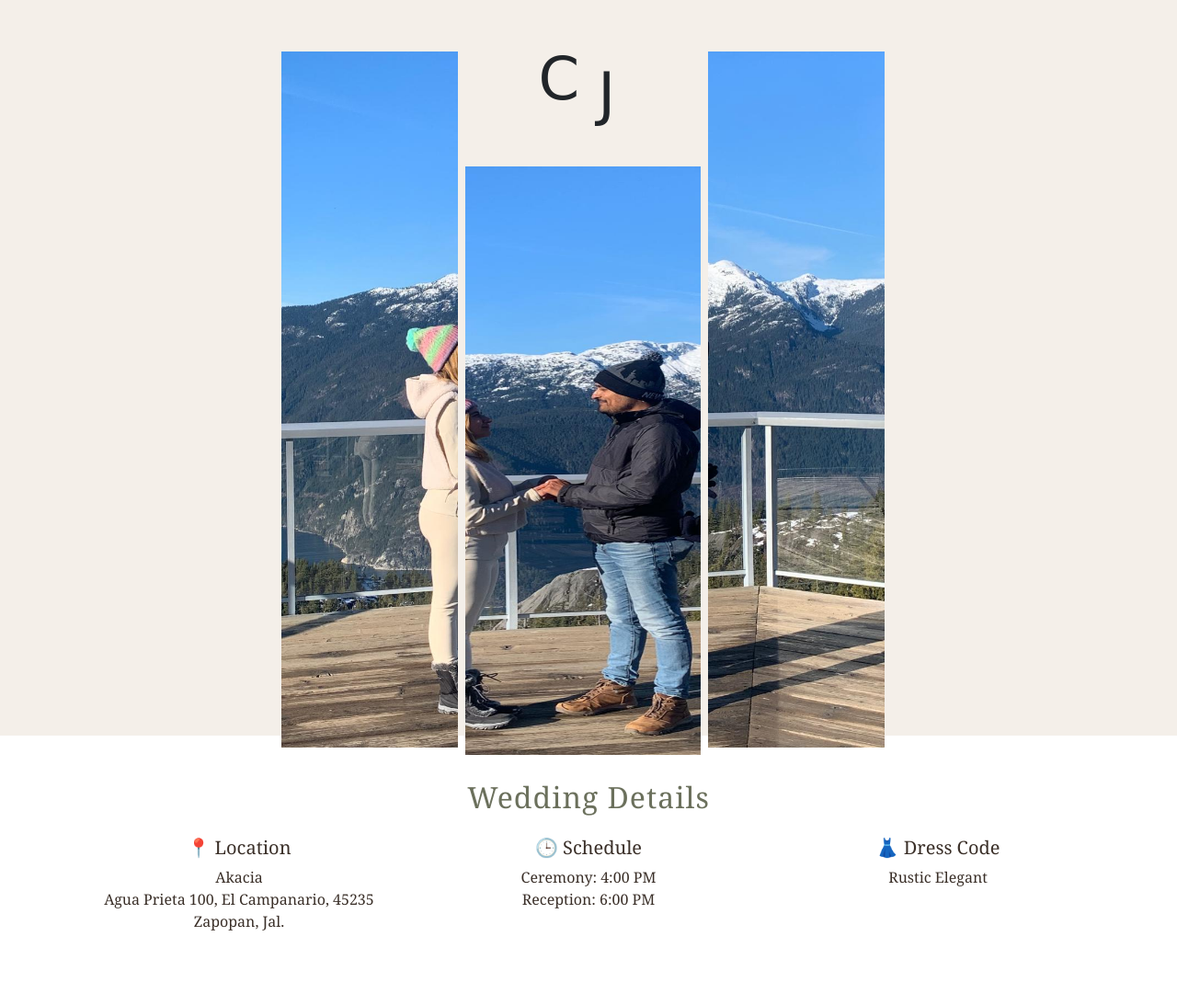
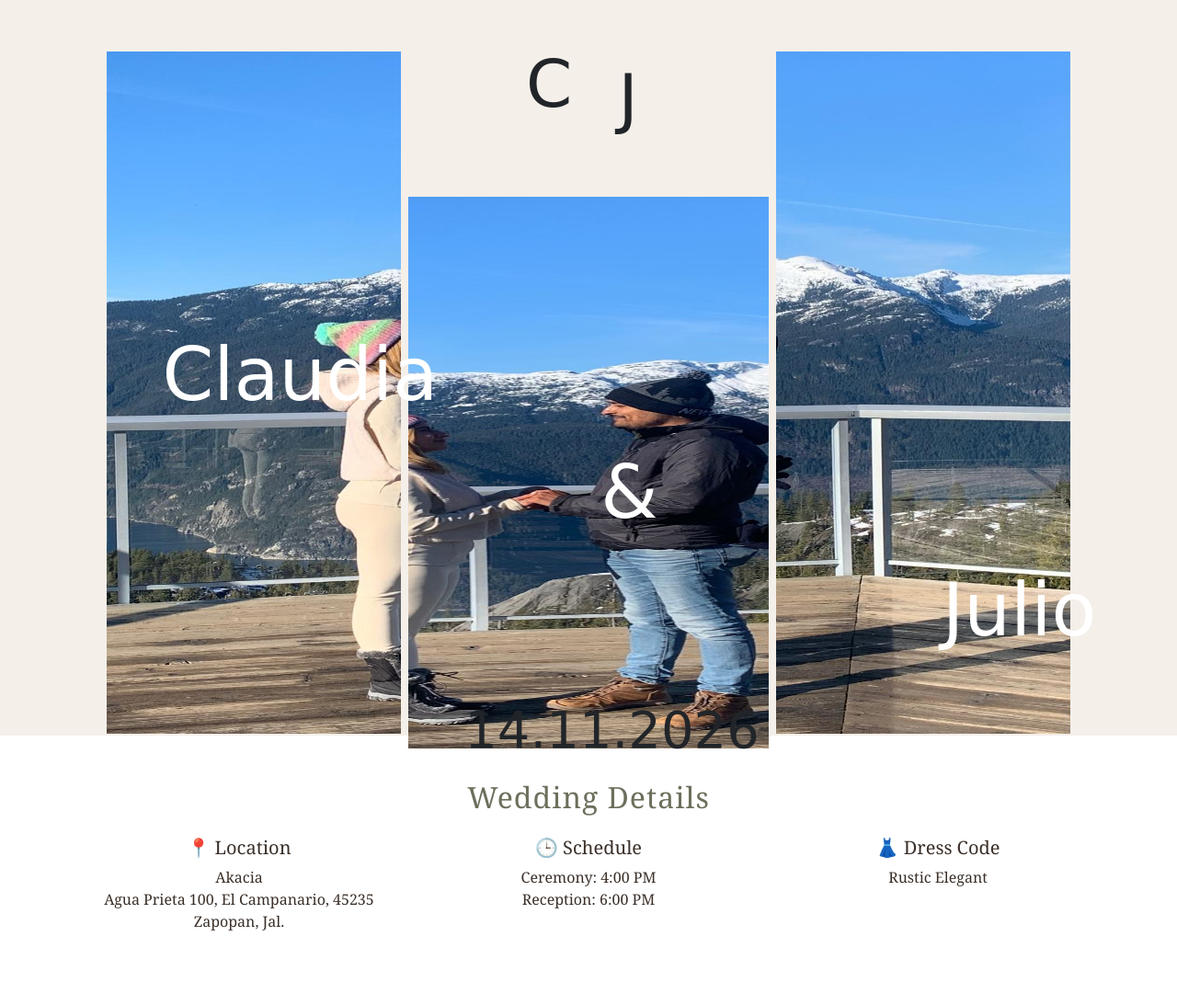
Before and after one commit to iconitodotcom/wedding-invite, a Flask app: page / in a window 1280 px wide. Shown: the top 1093 px of the page at 92% size. Run offline with Flask 3, Linux system fonts and the light colour scheme; some web fonts are replaced.

Commit message:
adding hero section second layer, text

```diff
--- a/invite/static/css/base.css
+++ b/invite/static/css/base.css
@@ -48,8 +48,8 @@
 
   /* Panels */
 .panel {
-    min-width: 15vw;
-    min-height: 80vh;
+    min-width: 25vw;
+    min-height: 75vh;
     flex: 1;
     background-image: url("../img/jc0.jpeg");
     background-size: 300% 100%;
@@ -74,11 +74,17 @@
     background-position: 100% center;
     animation-delay: 0.3s;
   }
-  #bg-pannel{ left: 20%; }
+  #bg-pannel{ left: 3vw; }
   #txt-pannel{
-    left:50%;
-    top: 50%;
-  }
+    min-width: 80vw;
+    left: 8vw;
+    top: 43vh;
+ }
+ #date-pannel
+ {
+    top: 95vh;
+    left:34vw;
+ }
   .cj-seal{
     font-family: "Imperial Script", cursive;
     font-weight: 400;
--- a/invite/templates/index.html
+++ b/invite/templates/index.html
@@ -34,9 +34,9 @@
         <div class="container position-relative">
             <!-- bg div -->
             <div id="bg-pannel" class="position-absolute d-flex pt-5">
-                <div class="panel left m-2"></div>
+                <div class="panel left m-2 mb-3"></div>
                 <div class="row justify-content-center">
-                    <div class="row text-center display-3 text-dark justify-content-center">
+                    <div class="row text-center display-2 text-dark justify-content-center">
                         <div class="col-3 pe-0 ">
                             <p class="cj-seal">C</p>
                         </div>
@@ -45,45 +45,28 @@
                         </div>
 
                     </div>
-                    <div class="row mt-4">
+                    <div class="row pt-5">
                         <div class="panel center"></div>
                     </div>
                 </div>
-                <div class="panel right m-2"></div>
+                <div class="panel right m-2 mb-3"></div>
             </div>
-            <!-- text div ->
-            <div id="txt-pannel" class="position-absolute align-items-center text-center p-5">
-                <p class="fs-5">NOS CASAMOS</p>
-                <h1 class="fw-bold display-4">Claudia & Julio</h1>
-                <p class="fs-5 mt-3">Saturday · November 14, 2026</p>
-
-                <!- countdown ->
-                <div class="mt-4">
-                    <div class="row justify-content-center text-white">
-                        <div class="col-3 col-md-2">
-                            <h2 id="days">00</h2>
-                            <small>Days</small>
-                        </div>
-                        <div class="col-3 col-md-2">
-                            <h2 id="hours">00</h2>
-                            <small>Hours</small>
-                        </div>
-                        <div class="col-3 col-md-2">
-                            <h2 id="minutes">00</h2>
-                            <small>Minutes</small>
-                        </div>
-                        <div class="col-3 col-md-2">
-                            <h2 id="seconds">00</h2>
-                            <small>Seconds</small>
-                        </div>
-                    </div>
-                    <button id="music-btn" class="btn btn-outline-light rounded-circle mt-4">
-                    ▶
-                    </button>
+            <!-- text div -->
+            <div id="txt-pannel" class="position-absolute cj-seal display-1">
+                <div class="row">
+                    <div class="col p-3 text-start">Claudia</div>
                 </div>
-
+                <div class="row">
+                    <div class="col p-3 text-center">&</div>
+                </div>
+                <div class="row">
+                    <div class="col p-3 text-end">Julio</div>
+                </div>
             </div>
-            -->
+            <!-- date div -->
+            <div id="date-pannel" class="row position-absolute">
+                <p class="display-4 text-dark cj-seal mb-0">14.11.2026</p>
+            </div>
         </div>
     </section>
 
```
